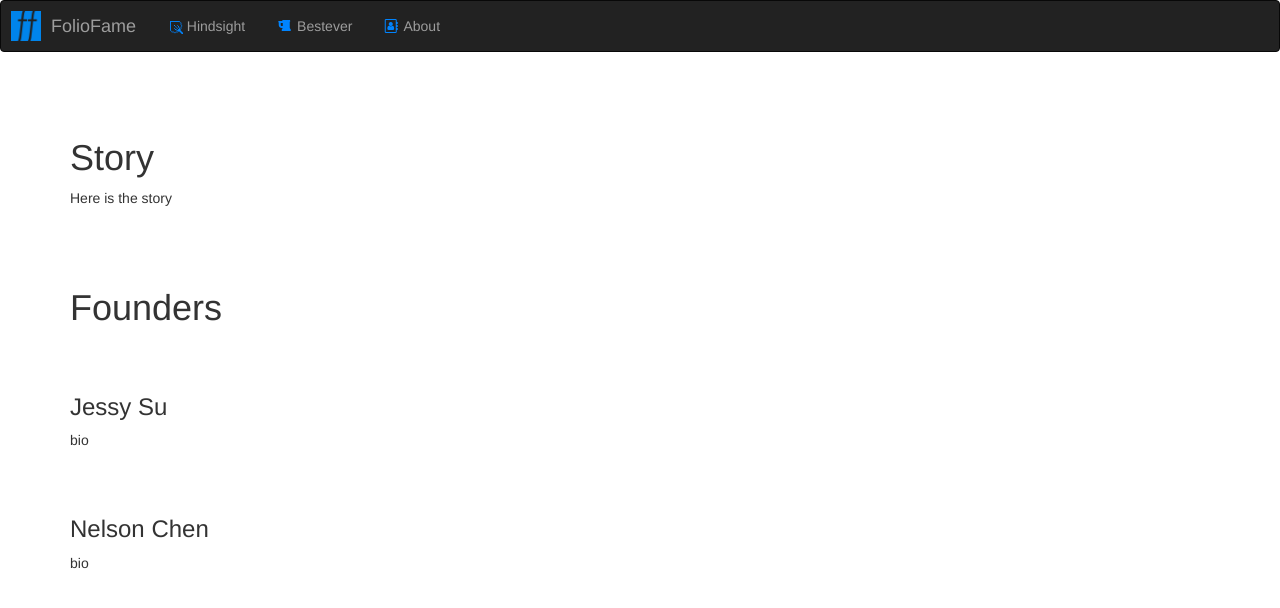
After one commit to jessysu/ff, a Django app: template ff_app/templates/about.html in a window 1280 px wide. The commit adds this page. Shown: the top 608 px of the page. Run offline with Django 3.2, Linux system fonts and the light colour scheme; the template is opened without the code that fills it, so the values that code supplies are empty; some libraries are stand-ins or nearby versions.

Commit message:
+persistent URL for each view; ^line-chart precision; +about page boilerplate
Signed-off-by: jessysu <jessysu@gmail.com>

```diff
--- /dev/null
+++ b/ff_app/static/css/styles.css
@@ -0,0 +1,3 @@
+
+
+.mt5 {margin-top: 5px;}
--- /dev/null
+++ b/ff_app/templates/about.html
@@ -0,0 +1,27 @@
+{% extends 'base.html' %}
+{% load staticfiles %}
+
+{% block title %}Bestever - FolioFame{% endblock %}
+
+{% block body %}
+<div class="container">
+
+    <h3>&nbsp;</h3>
+    <h1>Story</h1>
+    <p>Here is the story</p>
+
+    <h1>&nbsp;</h1>
+
+    <h1>Founders</h1>
+    <h3>&nbsp;</h3>
+
+    <h3>Jessy Su</h3>
+    <p>bio</p>
+
+    <h3>&nbsp;</h3>
+
+    <h3>Nelson Chen</h3>
+    <p>bio</p>
+
+</div>
+{% endblock %}
--- a/ff_app/templates/base.html
+++ b/ff_app/templates/base.html
@@ -12,7 +12,7 @@
         <script src="//maxcdn.bootstrapcdn.com/bootstrap/3.3.7/js/bootstrap.min.js"></script>
         {% block header %}
         {% endblock header %}
-        <link rel="stylesheet" href="{% static 'css/style.css' %}">
+        <link rel="stylesheet" href="{% static 'css/styles.css' %}">
     </head>
     <body>
         {% include "header.html" %}
--- a/ff_app/templates/header.html
+++ b/ff_app/templates/header.html
@@ -2,13 +2,27 @@
 <nav class="navbar navbar-inverse">
   <div class="container-fluid">
     <div class="navbar-header">
+      <button type="button" class="navbar-toggle" data-toggle="collapse" data-target="#myNavbar">
+        <span class="icon-bar"></span>
+        <span class="icon-bar"></span>
+        <span class="icon-bar"></span>
+      </button>
       <a class="navbar-brand pull-left" style="padding:0px">
           <img src="{% static 'img/favicon_b.png' %}" style="height:100%;padding:10px;width:auto"></a>
       <a class="navbar-brand" href="/">FolioFame</a>
     </div>
-    <ul class="nav navbar-nav">
-      <li><a href="/"><img src="{% static 'img/hindsight.ico' %}" style="height:14px"> Hindsight</a></li>
-      <li><a href="/"><i class="fa fa-address-book-o" aria-hidden="true" style="color:#0084ff"></i> About</a></li>
-    </ul>
+    <div class="collapse navbar-collapse" id="myNavbar">
+      <ul class="nav navbar-nav">
+        <li {% if request.resolver_match.url_name == 'hindsight_monthly' or request.resolver_match.url_name == 'hindsight_daily' %}class="active"{% endif %}>
+          <a href="/">&nbsp;<img src="{% static 'img/hindsight.ico' %}" style="height:13px"> Hindsight</a>
+        </li>
+        <li {% if request.resolver_match.url_name == 'bestever' %}class="active"{% endif %}>
+          <a href="/"><i class="fa fa-beer fa-fw" aria-hidden="true" style="color:#0084ff"></i> Bestever</a>
+        </li>
+        <li {% if request.resolver_match.url_name == 'about' %}class="active"{% endif %}>
+          <a href="/about/"><i class="fa fa-address-book-o fa-fw" aria-hidden="true" style="color:#0084ff"></i> About</a>
+        </li>
+      </ul>
+    </div>
   </div>
 </nav>
--- a/ff_app/templates/symbol_landing.html
+++ b/ff_app/templates/symbol_landing.html
@@ -1,6 +1,7 @@
 {% extends 'base.html' %}
 {% load staticfiles %}
 
+{% block title %}Bestever - FolioFame{% endblock %}
 
 {% block header %}
         <link rel="stylesheet" href="//cdnjs.cloudflare.com/ajax/libs/nvd3/1.8.6/nv.d3.min.css">
@@ -16,7 +17,7 @@
 {% block body %}
 
 <div class="container">
-    <h1>Hindsight <img src="{% static 'img/hindsight.ico' %}" style="height:30px;width:auto"> <small><small>Best from the Past&trade;</small></small></h1>
+    <h1>Bestever<i class="fa fa-beer fa-fw" aria-hidden="true" style="color:#0084ff"></i> <small><small>Best from the Past&trade;</small></small></h1>
 
     <h1>&nbsp;</h1>
     <div class="pull-right col-xs-4 col-sm-3">
@@ -96,7 +97,7 @@ nv.addGraph(function() {
       .tickFormat(function(d){return d3.time.format('%m/%d/%Y')(new Date(d))});
 
     chart.y1Axis.tickFormat(d3.format(',f'));
-    chart.y2Axis.tickFormat(function(d) { return '$' + d3.format(',f')(d) });
+    chart.y2Axis.tickFormat(function(d) { return '$' + d3.format('.2f')(d) });
     chart.bars.forceY([0]);
 
     d3.select('#sline svg')
--- a/ff_app/urls.py
+++ b/ff_app/urls.py
@@ -13,5 +13,6 @@ urlpatterns = [
     url(r'^hsm/(?P<ds>\d{2}\/\d{4})/(?P<de>\d{2}\/\d{4})/$', views.hindsight_monthly, name='hindsight_monthly'),
     url(r'^hsm/(?P<ss>.*)/$', views.hindsight_monthly, name='hindsight_monthly'),
     url(r'^hsm/$', views.hindsight_monthly, name='hindsight_monthly'),
+    url(r'^about/$', views.about, name='about'),
     url(r'^.*$', views.index, name='index')
 ]
```
Also changed, not shown: ff_app/templates/hindsight_daily.html (+6 -7 lines), ff_app/templates/hindsight_monthly.html (+6 -7 lines), ff_app/views.py (+36 -13 lines), ff_app/static/css/style.css (deleted).
